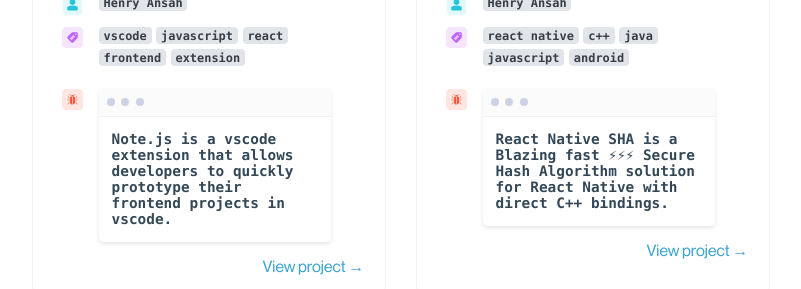
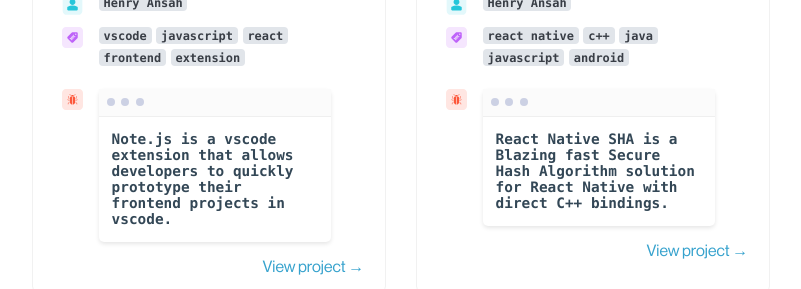
Before and after one commit to henrhie/personal-site, a React (Vite) app: page / in a window 1280 px wide. Shown: the part 820-1109 px from the top of the page, without its empty margins (239-1040 px from the left). Built offline with nearby package versions, Linux system fonts and the light colour scheme.

Commit message:
chore: update experience data

```diff
--- a/src/components/data.js
+++ b/src/components/data.js
@@ -107,7 +107,7 @@
 		image: ReactNativeIcon,
 		tags: ['react native', 'c++', 'java', 'javascript', 'android'],
 		projectDesc:
-			'React Native SHA is a Blazing fast ⚡⚡⚡ Secure Hash Algorithm solution for React Native with direct C++ bindings.',
+			'React Native SHA is a Blazing fast Secure Hash Algorithm solution for React Native with direct C++ bindings.',
 		projectUrl: 'https://github.com/henrhie/react-native-sha',
 	},
 	{
```
